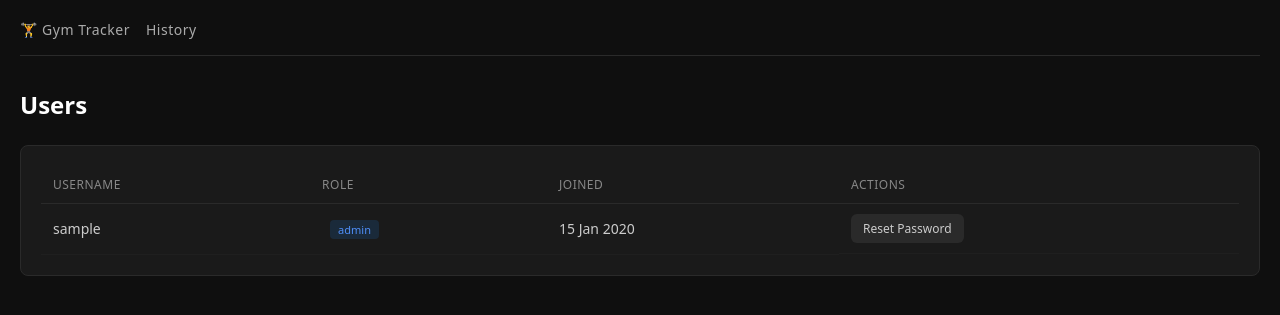
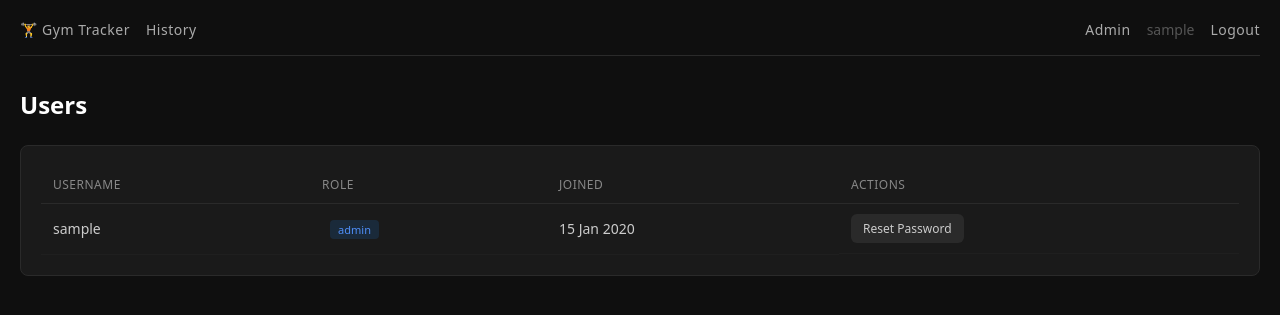
Before and after one commit to ritamrao/workouttracker, a Flask app: page /admin/users in a window 1280 px wide. Shown: the top 315 px of the page. Run offline with Flask 3, Linux system fonts and the light colour scheme; a user stored in the database is signed in; tables that the repository leaves empty hold one stand-in row (values such as "Sample post").

Commit message:
feat: add user nav with logout and admin links

```diff
--- a/app/templates/base.html
+++ b/app/templates/base.html
@@ -191,6 +191,15 @@
     <nav>
         <a href="{{ url_for('main.index') }}">🏋️ Gym Tracker</a>
         <a href="{{ url_for('main.history_home') }}">History</a>
+        {% if current_user.is_authenticated %}
+        <span style="margin-left: auto; display: flex; gap: 16px; align-items: center;">
+            {% if current_user.is_admin %}
+            <a href="{{ url_for('admin.users') }}">Admin</a>
+            {% endif %}
+            <span style="color: #555; font-size: 14px;">{{ current_user.username }}</span>
+            <a href="{{ url_for('auth.logout') }}">Logout</a>
+        </span>
+        {% endif %}
     </nav>
 
     {% with messages = get_flashed_messages(with_categories=true) %}
```
